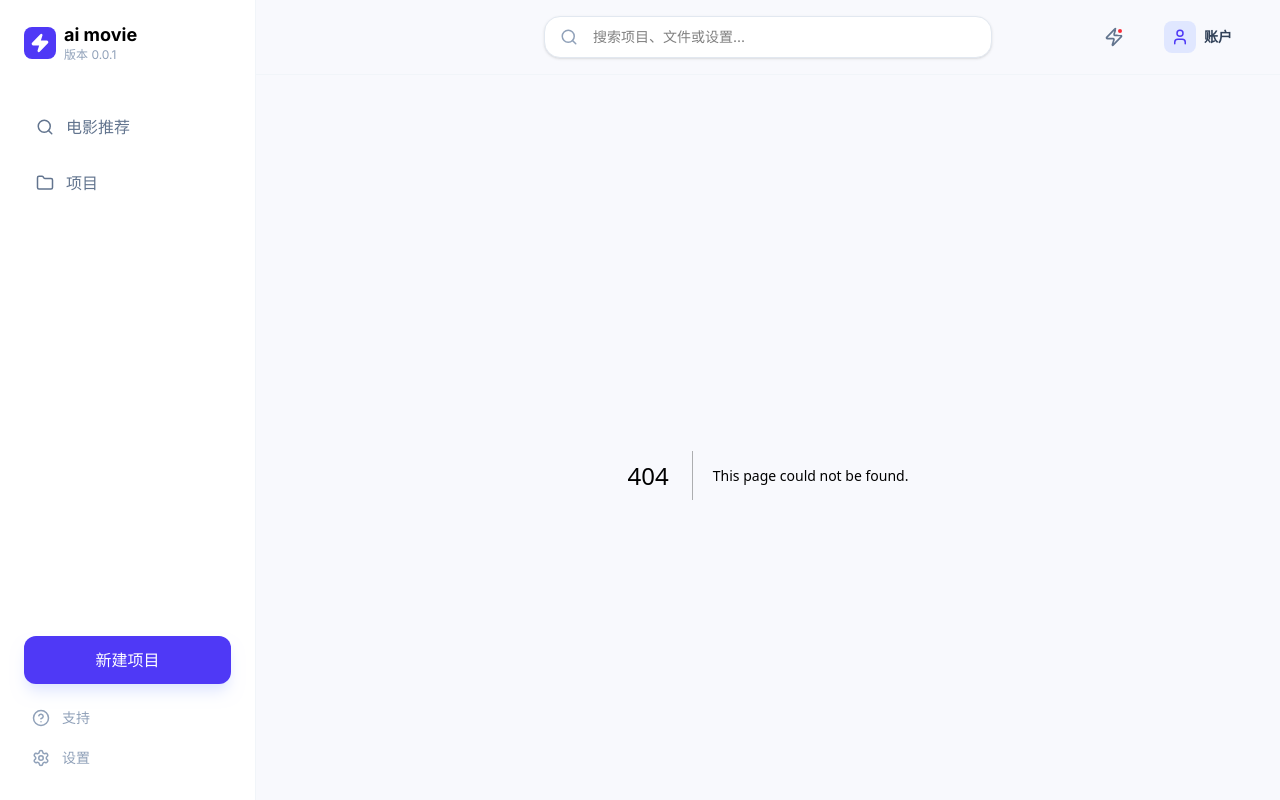
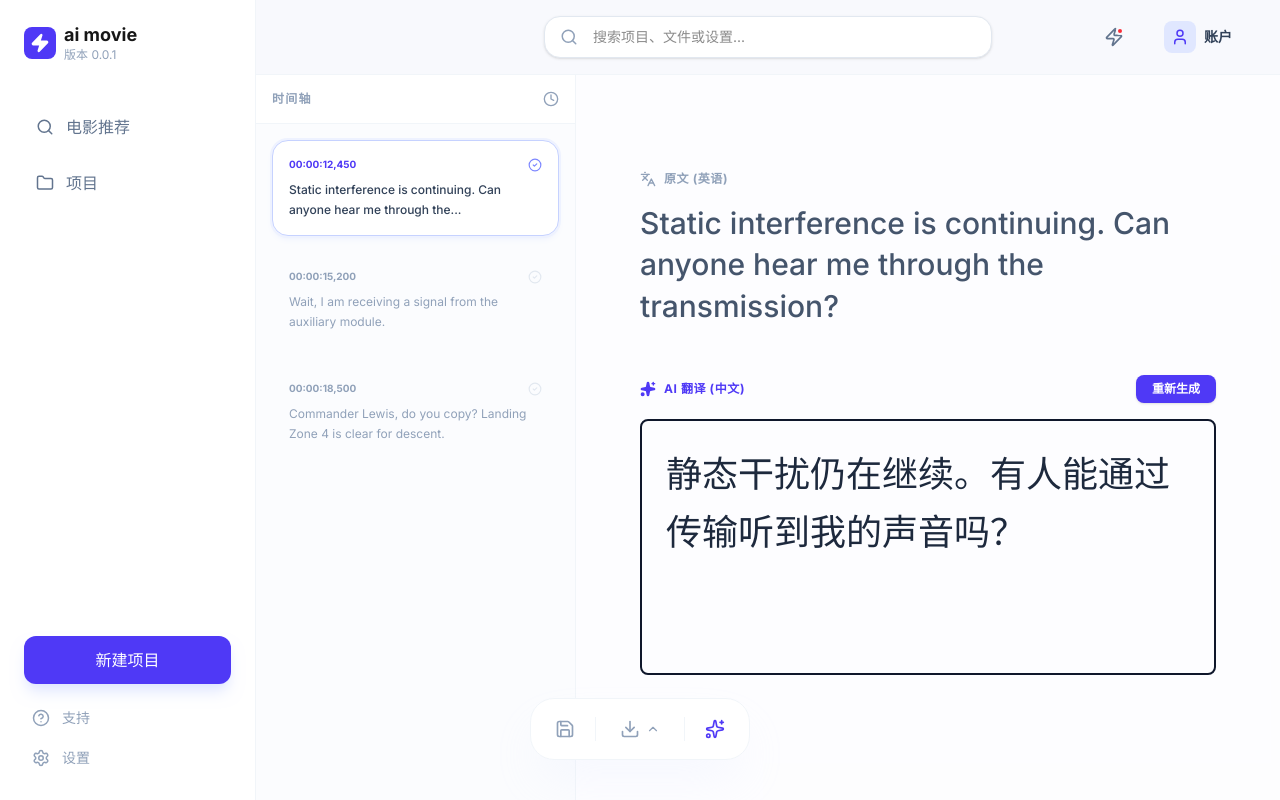
Before and after one commit to liu-xiaotian/ai-movie, a Next.js app: page /projects/1/edit in a window 1280 px wide. Before the commit this address had no page. Built offline with nearby package versions, Linux system fonts and the light colour scheme.

Commit message:
edit page

```diff
--- /dev/null
+++ b/src/app/projects/[id]/edit/page.tsx
@@ -0,0 +1,199 @@
+"use client";
+
+import React, { useState } from "react";
+import {
+  Clock,
+  Languages,
+  Sparkles,
+  Save,
+  Download,
+  RotateCcw,
+  CheckCircle2,
+  ChevronDown,
+  ChevronUp,
+  FileText,
+  Type,
+} from "lucide-react";
+
+export default function SubtitleEditor() {
+  const [translation, setTranslation] = useState(
+    "静态干扰仍在继续。有人能通过传输听到我的声音吗？",
+  );
+  const [isExportOpen, setIsExportOpen] = useState(false);
+  const subtitleList = [
+    {
+      id: 1,
+      time: "00:00:12,450",
+      text: "Static interference is continuing. Can anyone hear me through the...",
+      active: true,
+    },
+    {
+      id: 2,
+      time: "00:00:15,200",
+      text: "Wait, I am receiving a signal from the auxiliary module.",
+      active: false,
+    },
+    {
+      id: 3,
+      time: "00:00:18,500",
+      text: "Commander Lewis, do you copy? Landing Zone 4 is clear for descent.",
+      active: false,
+    },
+  ];
+
+  return (
+    <div className="flex h-full bg-white overflow-hidden">
+      {/* --- 左侧时间轴列表 --- */}
+      <aside className="w-80 border-r border-slate-100 flex flex-col bg-[#F8F9FD]/50">
+        <div className="p-4 border-b border-slate-100 flex justify-between items-center bg-white">
+          <span className="text-xs font-bold text-slate-400 uppercase tracking-widest">
+            时间轴
+          </span>
+          <Clock size={16} className="text-slate-400" />
+        </div>
+
+        <div className="flex-1 overflow-y-auto p-4 space-y-4">
+          {subtitleList.map((item) => (
+            <div
+              key={item.id}
+              className={`p-4 rounded-2xl transition-all cursor-pointer border ${
+                item.active
+                  ? "bg-white border-indigo-200 shadow-md shadow-indigo-100/50 ring-2 ring-indigo-50"
+                  : "bg-transparent border-transparent hover:bg-white hover:border-slate-200"
+              }`}
+            >
+              <div className="flex justify-between items-center mb-2">
+                <span
+                  className={`text-[10px] font-bold ${item.active ? "text-indigo-600" : "text-slate-400"}`}
+                >
+                  {item.time}
+                </span>
+                <CheckCircle2
+                  size={14}
+                  className={item.active ? "text-indigo-400" : "text-slate-200"}
+                />
+              </div>
+              <p
+                className={`text-xs leading-relaxed line-clamp-2 ${item.active ? "text-slate-700 font-medium" : "text-slate-400"}`}
+              >
+                {item.text}
+              </p>
+            </div>
+          ))}
+        </div>
+      </aside>
+
+      {/* --- 右侧编辑区 --- */}
+      <main className="flex-1 flex flex-col relative bg-[#F8F9FD]/30">
+        <div className="flex-1 flex flex-col max-w-4xl mx-auto w-full p-16 pt-24 space-y-12">
+          {/* 原文展示区 */}
+          <section className="space-y-4">
+            <div className="flex items-center gap-2 text-slate-400">
+              <Languages size={16} />
+              <span className="text-xs font-bold uppercase tracking-wider">
+                原文 (英语)
+              </span>
+            </div>
+            <h2 className="text-3xl font-medium text-slate-600 leading-snug">
+              Static interference is continuing. Can anyone hear me through the
+              transmission?
+            </h2>
+          </section>
+
+          {/* 译文编辑区 */}
+          <section className="space-y-4">
+            <div className="flex justify-between items-center">
+              <div className="flex items-center gap-2 text-indigo-600">
+                <Sparkles size={16} fill="currentColor" />
+                <span className="text-xs font-bold uppercase tracking-wider">
+                  AI 翻译 (中文)
+                </span>
+              </div>
+              <button className="bg-indigo-600 text-white text-xs font-bold px-4 py-1.5 rounded-lg hover:bg-indigo-700 transition-colors shadow-sm">
+                重新生成
+              </button>
+            </div>
+
+            <div className="relative group">
+              <textarea
+                value={translation}
+                onChange={(e) => setTranslation(e.target.value)}
+                className="w-full h-64 bg-transparent border-2 border-slate-900 rounded-lg p-6 text-4xl leading-relaxed outline-none resize-none font-medium text-slate-800"
+              />
+              {/* 模拟光标或聚焦边框的装饰 */}
+              <div className="absolute top-0 left-0 w-1 h-full bg-slate-900 opacity-0 group-focus-within:opacity-100 transition-opacity" />
+            </div>
+          </section>
+        </div>
+
+        <div className="fixed bottom-10 left-1/2 -translate-x-1/2 z-50">
+          <div className="relative">
+            {/* --- 弹出菜单 (Dropdown) --- */}
+            {isExportOpen && (
+              <div className="absolute bottom-full mb-3 left-1/2 -translate-x-1/2 w-40 bg-white/90 backdrop-blur-xl border border-slate-100 rounded-[24px] shadow-2xl overflow-hidden animate-in fade-in zoom-in-95 slide-in-from-bottom-2 duration-200">
+                <button className="w-full flex items-center gap-3 p-4 hover:bg-slate-50 transition-colors group">
+                  <div className="text-indigo-600 bg-indigo-50 p-2 rounded-lg group-hover:bg-indigo-600 group-hover:text-white transition-all">
+                    <FileText size={16} />
+                  </div>
+                  <div className="text-left">
+                    <p className="text-[10px] font-bold text-slate-400 uppercase">
+                      导出为
+                    </p>
+                    <p className="text-sm font-bold text-slate-700">SRT</p>
+                  </div>
+                </button>
+
+                <div className="h-px bg-slate-50 mx-4" />
+
+                <button className="w-full flex items-center gap-3 p-4 bg-slate-50/50 hover:bg-slate-100 transition-colors group">
+                  <div className="text-indigo-600 bg-white p-2 rounded-lg border border-slate-100 group-hover:border-indigo-200 transition-all">
+                    <Type size={16} />
+                  </div>
+                  <div className="text-left">
+                    <p className="text-[10px] font-bold text-slate-400 uppercase">
+                      导出为
+                    </p>
+                    <p className="text-sm font-bold text-slate-700">VTT</p>
+                  </div>
+                </button>
+              </div>
+            )}
+
+            {/* --- 主工具栏 --- */}
+            <div className="flex items-center gap-1 bg-white border border-slate-100 shadow-2xl shadow-indigo-100/30 px-3 py-2 rounded-[24px]">
+              {/* 保存按钮 */}
+              <button className="p-3 hover:bg-slate-50 rounded-2xl text-slate-400 hover:text-slate-600 transition-all">
+                <Save size={20} />
+              </button>
+
+              <div className="w-px h-6 bg-slate-100 mx-1" />
+
+              {/* 导出按钮 (触发器) */}
+              <button
+                onClick={() => setIsExportOpen(!isExportOpen)}
+                className={`flex items-center gap-1.5 px-4 py-3 rounded-2xl transition-all ${
+                  isExportOpen
+                    ? "bg-indigo-600 text-white shadow-lg shadow-indigo-200"
+                    : "text-slate-400 hover:bg-slate-50"
+                }`}
+              >
+                <Download size={20} />
+                <ChevronUp
+                  size={14}
+                  className={`transition-transform duration-300 ${isExportOpen ? "rotate-180" : ""}`}
+                />
+              </button>
+
+              <div className="w-px h-6 bg-slate-100 mx-1" />
+
+              {/* AI 增强按钮 */}
+              <button className="p-3 text-indigo-600 hover:bg-indigo-50 rounded-2xl transition-all">
+                <Sparkles size={20} fill="none" />
+              </button>
+            </div>
+          </div>
+        </div>
+      </main>
+    </div>
+  );
+}
```
